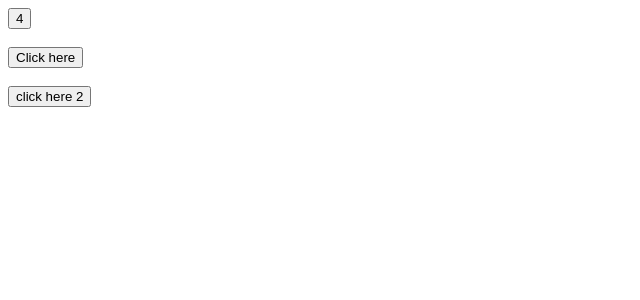
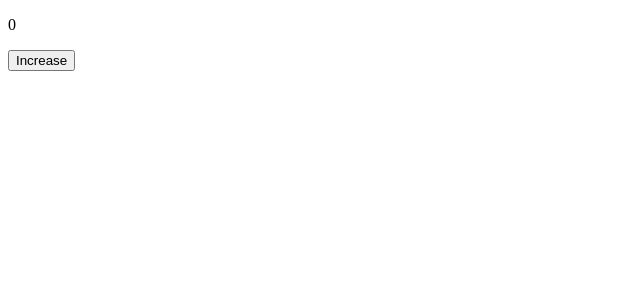
Before and after one commit to 1996Khanh/LearnVueJs, a Vue app: page / in a window 1280 px wide. Shown: the top 300 px of the page, without its empty margins (0-640 px from the left). Built offline with nearby package versions, Linux system fonts and the light colour scheme.

Commit message:
Ref in sate

```diff
--- a/src/App.vue
+++ b/src/App.vue
@@ -1,21 +1,12 @@
 <script setup>
-const num = 2
+import { ref } from 'vue'
 
-const isButtonDisabled = false
+const count = ref(0)
 
-const listString = 'a,b,c,d,e,f,g,h,i,j'
-
-const convertToId = (data) => data.split(',').reverse().join('-')
+const increase = () => count.value++
 </script>
 
 <template>
-  <button>{{ num * 2 }}</button>
-  <br />
-  <br />
-  <button :disabled="isButtonDisabled">
-    {{ isButtonDisabled ? 'Disabled' : 'Click here' }}
-  </button>
-  <br />
-  <br />
-  <button :id="convertToId(listString)">click here 2</button>
+  <p>{{ count }}</p>
+  <button @click="increase">Increase</button>
 </template>
```
